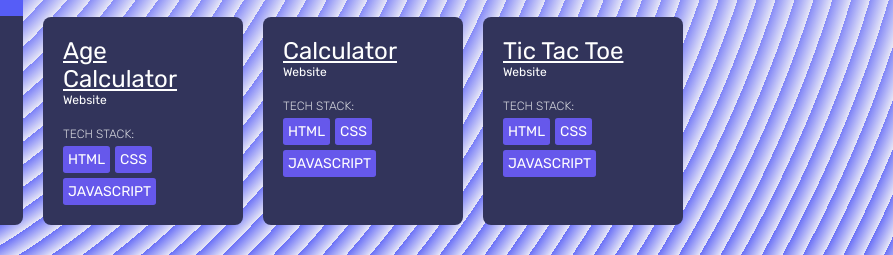
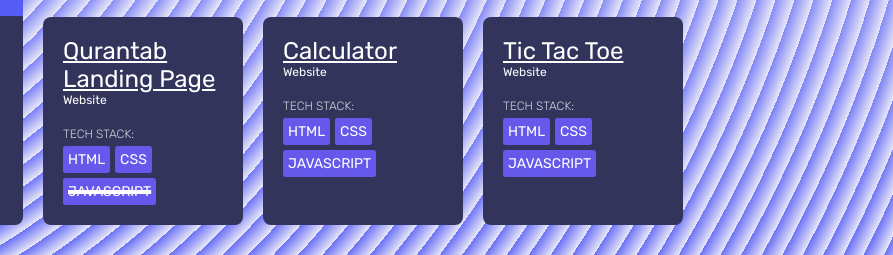
Before and after one commit to youssef-jamil/Personal-website, a plain HTML site: page index.html in a window 1280 px wide. Shown: the part 383-638 px from the top of the page, 387-1280 px from the left. Drawn offline with Linux system fonts and the light colour scheme.

Commit message:
Update project card link and style for deleted text

```diff
--- a/index.html
+++ b/index.html
@@ -100,14 +100,17 @@
       </div>
     </article>
     <article class="card">
-      <a class="title" href="#">Age Calculator</a>
+      <a class="title" href="https://youssef-jamil.github.io/qurantab-landing-page/" target="_blank">Qurantab Landing
+        Page</a>
       <h3 class="type">Website</h3>
       <div class="stack">
         <p class="stack-title">TECH STACK:</p>
         <div class="languages">
           <span class="language">HTML</span>
           <span class="language">CSS</span>
-          <span class="language">JAVASCRIPT</span>
+          <span class="language">
+            <del>JAVASCRIPT</del>
+          </span>
         </div>
       </div>
     </article>
--- a/styles/style.scss
+++ b/styles/style.scss
@@ -189,6 +189,9 @@ body {
   font-weight: 400;
 }
 
+del {
+  text-decoration-thickness: 4px;
+}
 .stack {
   display: flex;
   flex-direction: column;
```
Also changed, not shown: styles/style.css, 1 other file.
